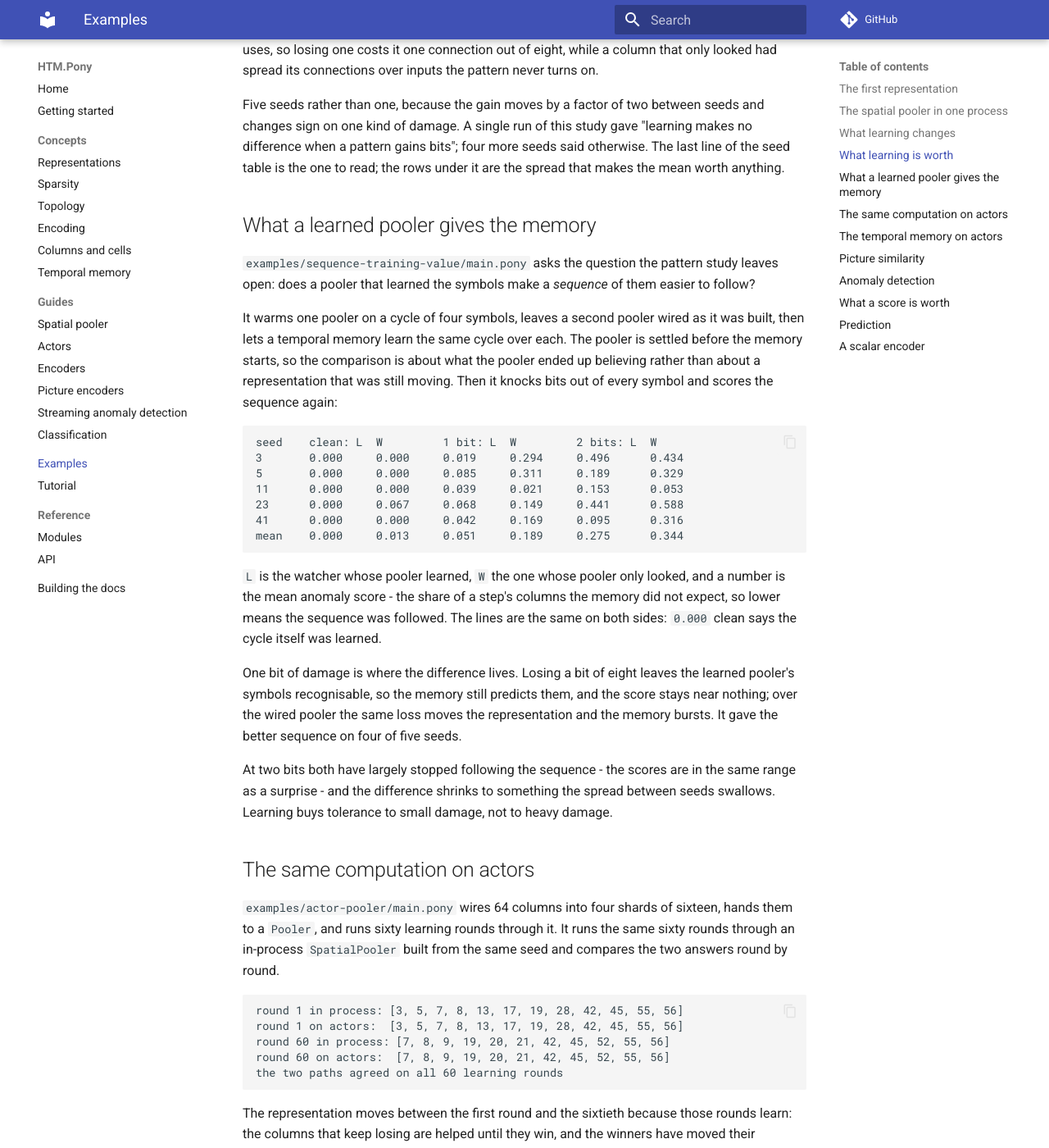
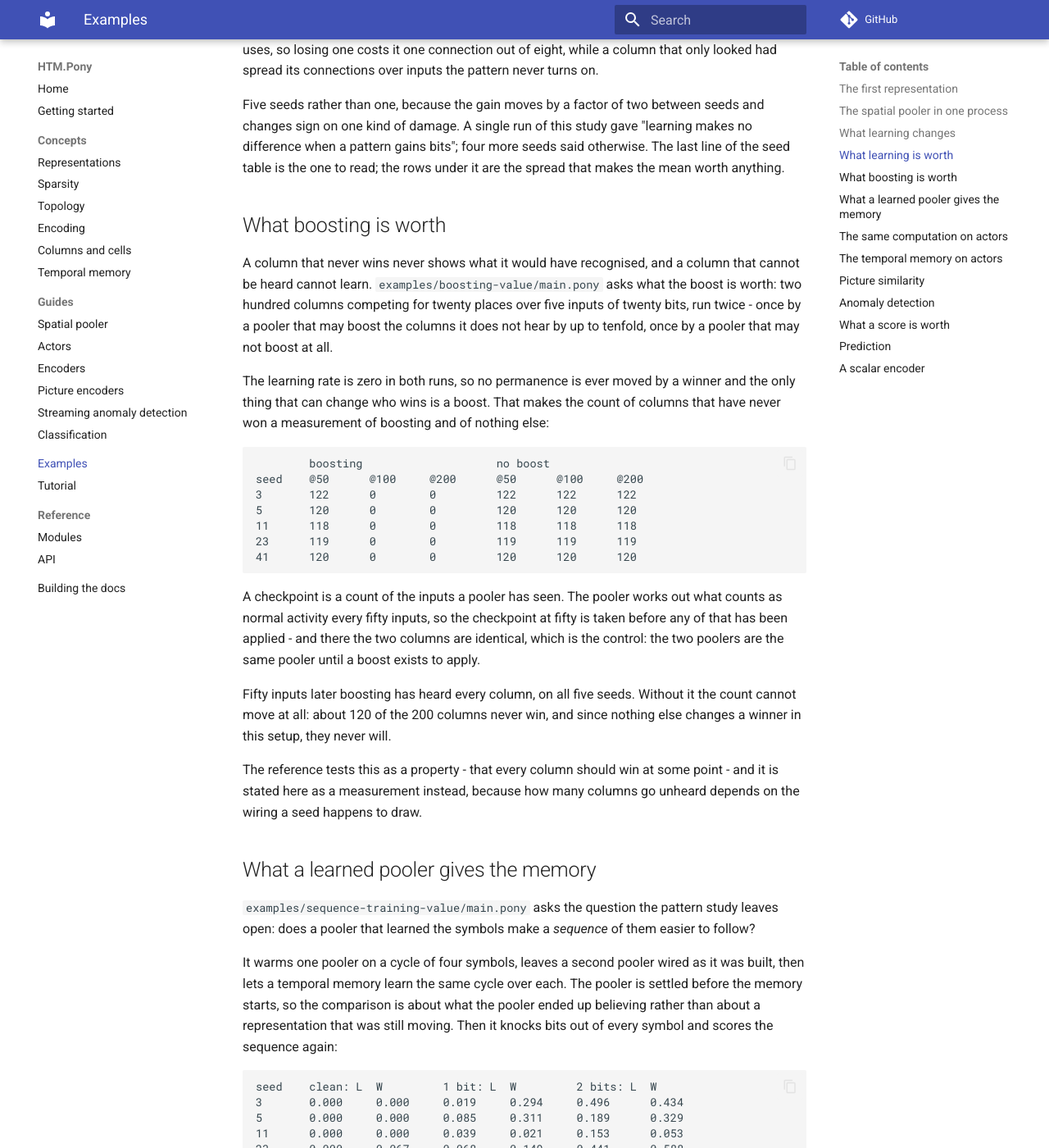
Before and after one commit to d-led/htm.pony, an MkDocs documentation site: the page built from docs/examples.md, in a window 1280 px wide and 1400 px high, scrolled down 3470 px. Shown: the whole window at 82% size. Built offline with MkDocs 1.6.1 and Material for MkDocs 9.7.7, drawn with Linux system fonts in a browser that asks for light colours; comment, search, counter and statistics services are not loaded.

Commit message:
Measure what boosting is worth instead of asserting it
The reference's boost test asserts a property over four phases: a column that
never wins should eventually win. Its expectations cannot travel here, since the
wiring a seed draws decides which columns start silent, so this states the same
property as a measurement over five seeds.

Two hundred columns compete for twenty places over five inputs of twenty bits,
run twice by poolers that differ in one setting: one may boost up to tenfold, the
other may not boost at all. The learning rate is zero in both, so only a boost
can change a winner, and the count of columns that have never won measures
boosting and nothing else.

At fifty inputs the two counts are identical on every seed, which is the control.
At a hundred the boosted pooler has heard every column on all five seeds, while
the pooler that may not boost still has about 120 of 200 silent - and in this
setup it cannot be anything else, because nothing else moves a winner.

````diff
--- a/docs/examples.md
+++ b/docs/examples.md
@@ -182,6 +182,43 @@ seeds and changes sign on one kind of damage. A single run of this study gave
 "learning makes no difference when a pattern gains bits"; four more seeds said
 otherwise. The last line of the seed table is the one to read; the rows under it
 are the spread that makes the mean worth anything.
+
+## What boosting is worth
+
+A column that never wins never shows what it would have recognised, and a column
+that cannot be heard cannot learn. `examples/boosting-value/main.pony` asks what
+the boost is worth: two hundred columns competing for twenty places over five
+inputs of twenty bits, run twice - once by a pooler that may boost the columns it
+does not hear by up to tenfold, once by a pooler that may not boost at all.
+
+The learning rate is zero in both runs, so no permanence is ever moved by a
+winner and the only thing that can change who wins is a boost. That makes the
+count of columns that have never won a measurement of boosting and of nothing
+else:
+
+```
+        boosting                    no boost
+seed    @50      @100     @200      @50      @100     @200
+3       122      0        0         122      122      122
+5       120      0        0         120      120      120
+11      118      0        0         118      118      118
+23      119      0        0         119      119      119
+41      120      0        0         120      120      120
+```
+
+A checkpoint is a count of the inputs a pooler has seen. The pooler works out
+what counts as normal activity every fifty inputs, so the checkpoint at fifty is
+taken before any of that has been applied - and there the two columns are
+identical, which is the control: the two poolers are the same pooler until a
+boost exists to apply.
+
+Fifty inputs later boosting has heard every column, on all five seeds. Without it
+the count cannot move at all: about 120 of the 200 columns never win, and since
+nothing else changes a winner in this setup, they never will.
+
+The reference tests this as a property - that every column should win at some
+point - and it is stated here as a measurement instead, because how many columns
+go unheard depends on the wiring a seed happens to draw.
 
 ## What a learned pooler gives the memory
 
````
Also changed, not shown: examples/README.md (+8 -0 lines), 3 other files.
